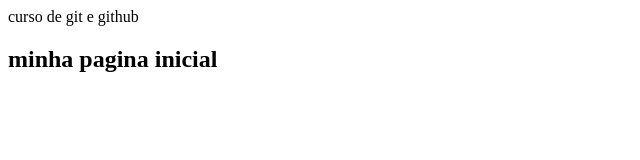
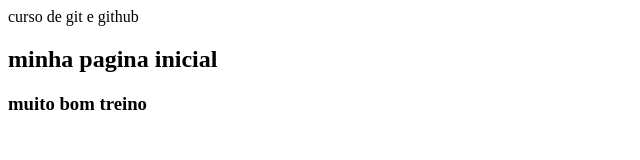
Before and after one commit to joemyson/projeto-curso-git, a plain HTML site: page index.html in a window 1280 px wide. Shown: the whole page, without its empty margins (0-640 px from the left). Drawn offline with Linux system fonts and the light colour scheme.

Commit message:
removendo erro

```diff
--- a/index.html
+++ b/index.html
@@ -8,6 +8,7 @@
 
 <body>
     <h2>minha pagina inicial</h2>
+    <h3>muito bom treino</h3>
 </body>
 
 
```
